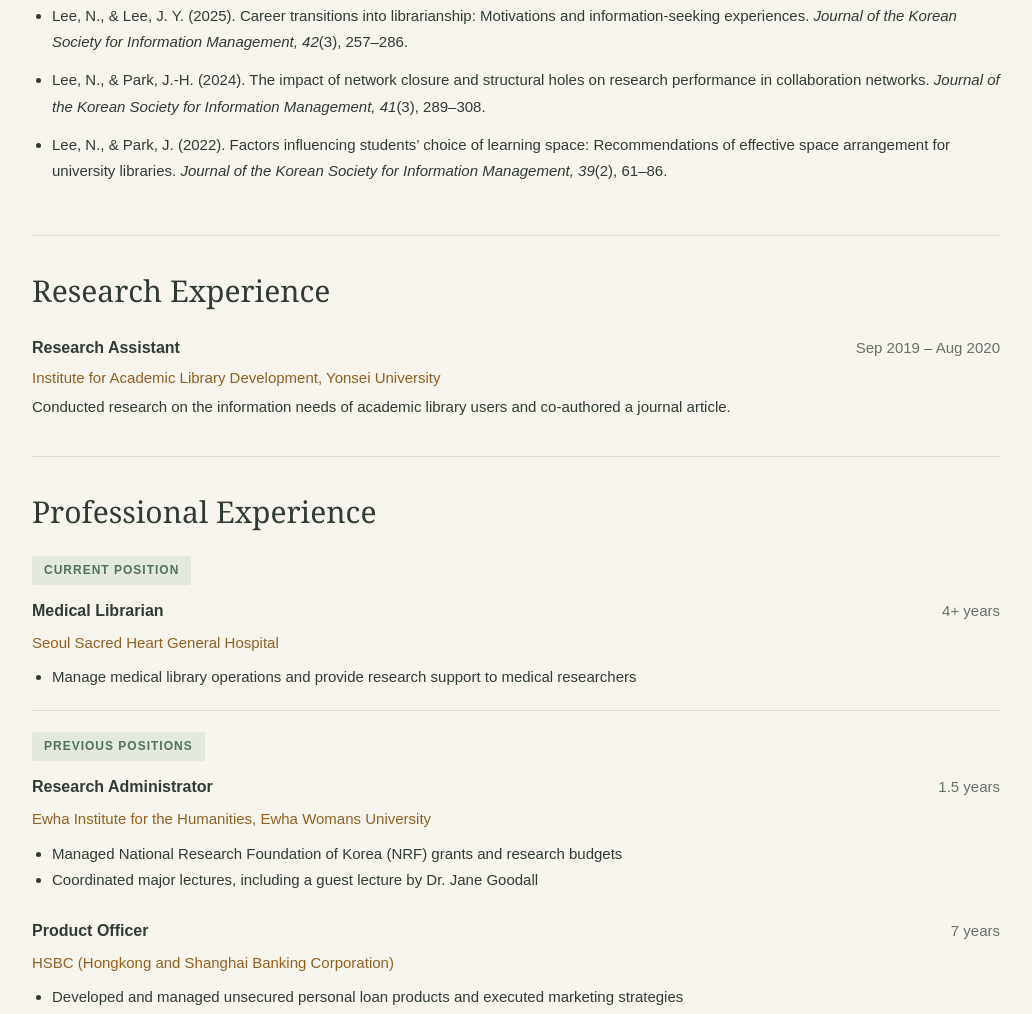
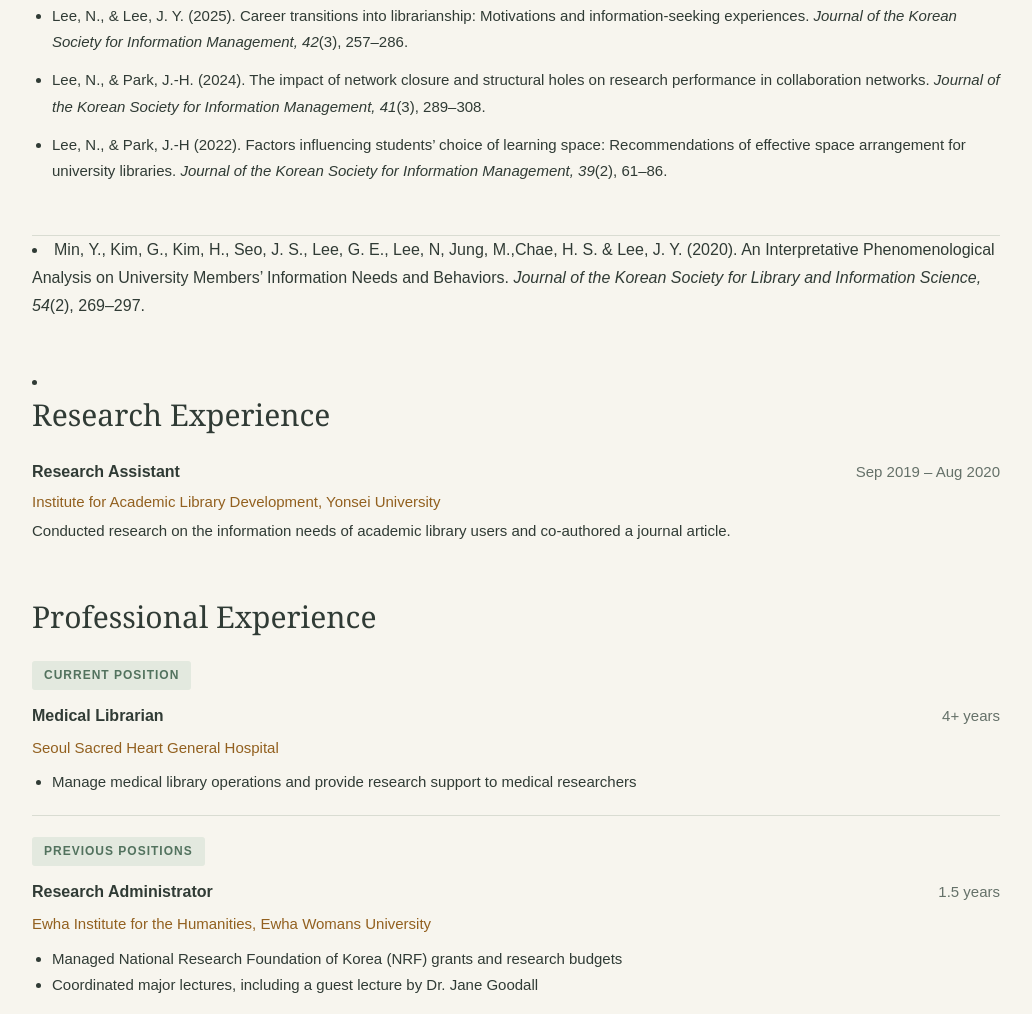
Before and after one commit to lee-nari/lee-nari.github.io, a plain HTML site: page index.html in a window 1280 px wide. Shown: the part 1689-2703 px from the top of the page, without its empty margins (124-1156 px from the left). Drawn offline with Linux system fonts and the light colour scheme.

Commit message:
publication add

```diff
--- a/index.html
+++ b/index.html
@@ -29,7 +29,7 @@
 
 <section class="section"><h2>Presentations</h2><ul style="list-style:disc outside !important;padding-left:20px !important;margin:0;"><li class="entry"><div class="degree-heading"><div><strong>Practical Tips for Academic Writing</strong> (슬기로운 논문 작성을 위한 팁)</div><span class="degree-year">Fall 2024</span></div><p>Library Science Education Workshop</p><p style="color:var(--institution);">Yonsei University</p></li></ul></section>
 
-<section class="section"><h2>Publications</h2><ul style="font-size:15px;list-style:disc outside !important;padding-left:20px !important;"><li style="margin-bottom:12px;">Lee, N., &amp; Lee, J. Y. (2025). Career transitions into librarianship: Motivations and information-seeking experiences. <em>Journal of the Korean Society for Information Management, 42</em>(3), 257–286.</li><li style="margin-bottom:12px;">Lee, N., &amp; Park, J.-H. (2024). The impact of network closure and structural holes on research performance in collaboration networks. <em>Journal of the Korean Society for Information Management, 41</em>(3), 289–308.</li><li>Lee, N., &amp; Park, J. (2022). Factors influencing students’ choice of learning space: Recommendations of effective space arrangement for university libraries. <em>Journal of the Korean Society for Information Management, 39</em>(2), 61–86.</li></ul></section>
+<section class="section"><h2>Publications</h2><ul style="font-size:15px;list-style:disc outside !important;padding-left:20px !important;"><li style="margin-bottom:12px;">Lee, N., &amp; Lee, J. Y. (2025). Career transitions into librarianship: Motivations and information-seeking experiences. <em>Journal of the Korean Society for Information Management, 42</em>(3), 257–286.</li><li style="margin-bottom:12px;">Lee, N., &amp; Park, J.-H. (2024). The impact of network closure and structural holes on research performance in collaboration networks. <em>Journal of the Korean Society for Information Management, 41</em>(3), 289–308.</li><li>Lee, N., &amp; Park, J.-H (2022). Factors influencing students’ choice of learning space: Recommendations of effective space arrangement for university libraries. <em>Journal of the Korean Society for Information Management, 39</em>(2), 61–86.</li></ul></section><li style="margin-bottom:12px;">Min, Y., Kim, G., Kim, H., Seo, J. S., Lee, G. E., Lee, N, Jung, M.,Chae, H. S. &amp; Lee, J. Y. (2020). An Interpretative Phenomenological Analysis on University Members’ Information Needs and Behaviors. <em>Journal of the Korean Society for Library and Information Science, 54</em>(2), 269–297.</li><li style="margin-bottom:12px;"
 
 <section class="section"><h2>Research Experience</h2><div class="entry"><div class="degree-heading"><strong style="font-size:16px;">Research Assistant</strong><span class="degree-year" style="font-size:15px;">Sep 2019 – Aug 2020</span></div><p style="color:var(--institution);font-size:15px;">Institute for Academic Library Development, Yonsei University</p><p style="font-size:15px;">Conducted research on the information needs of academic library users and co-authored a journal article.</p></div></section>
 
```
